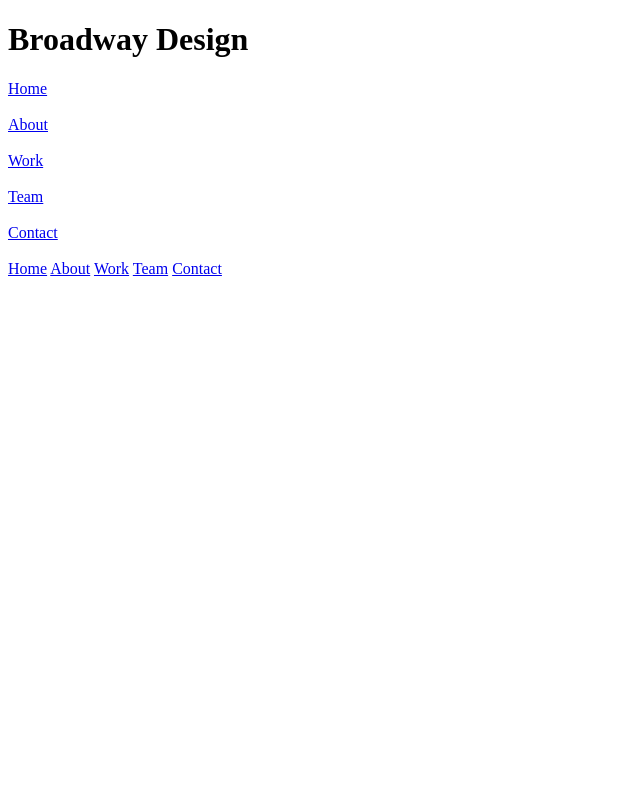
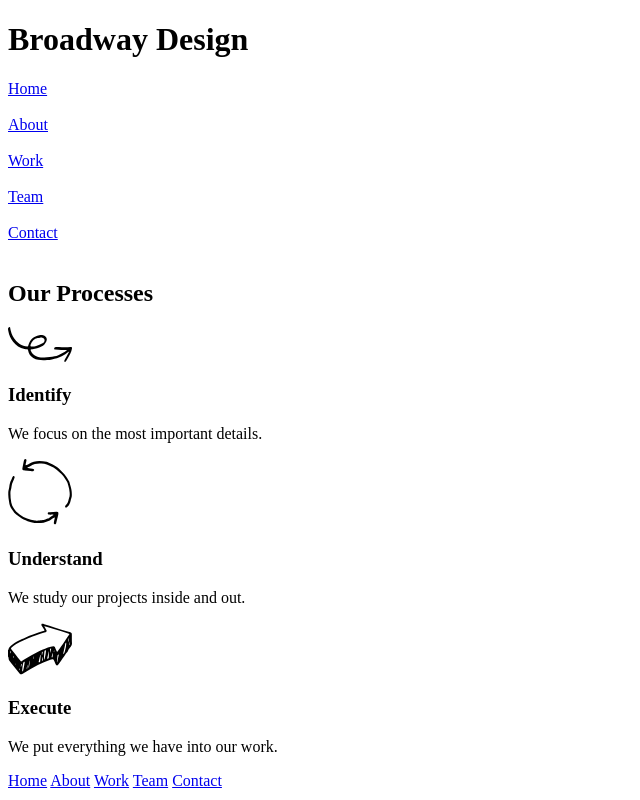
Before and after one commit to colindominic/broadway, a plain HTML site: page index.html in a window 1280 px wide. Shown: the whole page, without its empty margins (0-640 px from the left). Drawn offline with Linux system fonts and the light colour scheme.

Commit message:
completed about div

```diff
--- a/index.html
+++ b/index.html
@@ -15,6 +15,16 @@
       <a href="#contact">Contact</a><br /><br />
     </nav>
     <div id="about">
+      <h2>Our Processes</h2>
+      <img src="./resources/images/identify.svg" />
+      <h3>Identify</h3>
+      <p>We focus on the most important details.</p>
+      <img src="./resources/images/understand.svg" />
+      <h3>Understand</h3>
+      <p>We study our projects inside and out.</p>
+      <img src="./resources/images/execute.svg" />
+      <h3>Execute</h3>
+      <p>We put everything we have into our work.</p>
     </div>
     <div id="work">
     </div>
```
